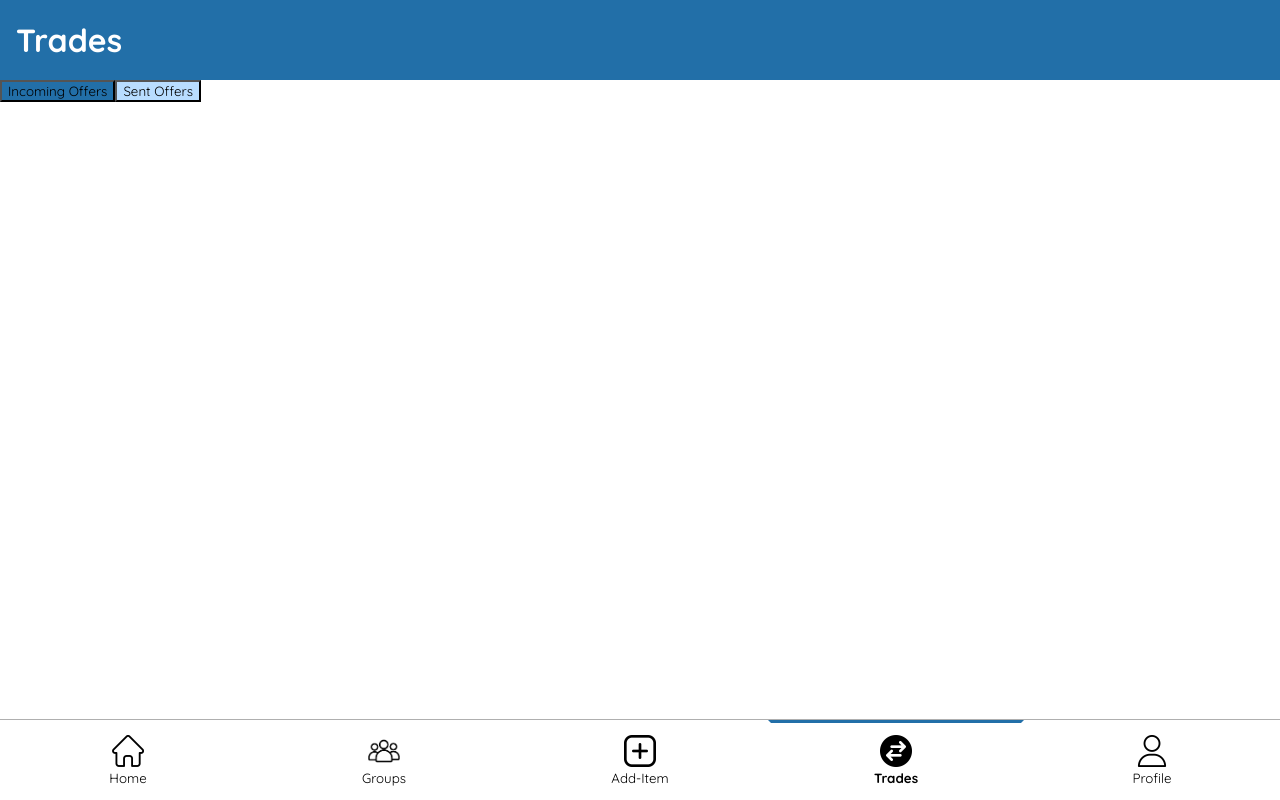
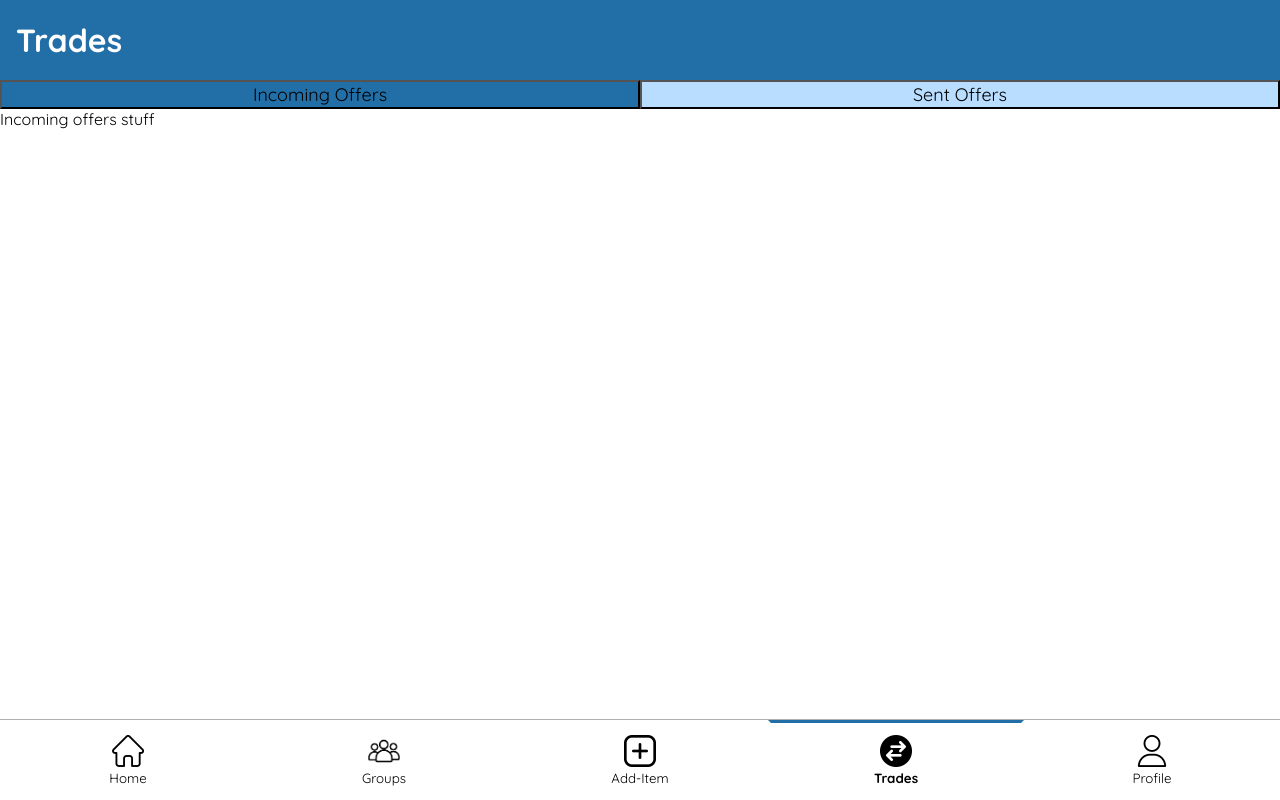
Before and after one commit to JDMCK/2800-202310-BBY08, a React (Create React App) app: page /trades in a window 1280 px wide. Built offline with nearby package versions, Linux system fonts and the light colour scheme; no server answers; sample sign-in values are in the browser's storage.

Commit message:
Added tabs for incoming/sent offers in MyTrades

```diff
--- /dev/null
+++ b/src/components/Inventory.js
@@ -0,0 +1,5 @@
+const Inventory = ({userID}) => {
+
+}
+
+export default Inventory;
--- a/src/components/index.js
+++ b/src/components/index.js
@@ -6,3 +6,4 @@ export { default as PreviewCard } from './PreviewCard';
 export { default as MarketplaceCard } from './MarketplaceCard';
 export { default as Confirmation } from './Confirmation';
 export { default as Tab } from './Tab';
+export { default as Inventory } from './Inventory';
--- a/src/pages/Item.js
+++ b/src/pages/Item.js
@@ -10,7 +10,6 @@ import { deleteObject, ref } from 'firebase/storage';
 const Item = () => {
 
   const [disabledButton, setDisabledButton] = useState(false);
-  const [showInitiate, setShowInitiate] = useState('');
   const navigate = useNavigate();
 
   const location = useLocation();
--- a/src/pages/Trades.js
+++ b/src/pages/Trades.js
@@ -1,25 +1,39 @@
+import { useState } from 'react';
 import { Footer, Navbar, Tab } from "../components";
 
 const Trades = () => {
+  const [incomingSelected, setIncomingSelected] = useState(true);
+  const [sentSelected, setSentSelected] = useState(false);
+
   // Names for tabs
   let incoming = 'Incoming Offers';
   let sent = 'Sent Offers'
 
   // Onclick functions for tabs
   const displayIncoming = () => {
-
+    if (incomingSelected !== true) {
+      setIncomingSelected(true);
+      setSentSelected(false);
+    }
   };
 
   const displaySent = () => {
-
+    if (sentSelected !== true) {
+      setSentSelected(true);
+      setIncomingSelected(false);
+    }
   };
 
   return (
     <>
       <Navbar title="Trades" />
       <div className='trade-tabs'>
-        <Tab onClick={() => displayIncoming()} selected={true} tabName={incoming} />
-        <Tab onClick={() => displaySent()} selected={false} tabName={sent} />
+        <Tab id='incomingTab' onClick={() => displayIncoming()} selected={incomingSelected} tabName={incoming} />
+        <Tab id='sentTab' onClick={() => displaySent()} selected={sentSelected} tabName={sent} />
+      </div>
+      <div id='trades'>
+        {incomingSelected && <p>Incoming offers stuff</p>}
+        {sentSelected && <p>Sent offers stuff</p>}
       </div>
       <Footer />
     </>
--- a/src/styles/index.js
+++ b/src/styles/index.js
@@ -10,3 +10,4 @@ export { default as marketplace } from './marketplace.css';
 export { default as login } from './login.css';
 export { default as loading } from './loading.css';
 export { default as tab } from './tab.css';
+export { default as trades } from './trades.css'
--- a/src/styles/tab.css
+++ b/src/styles/tab.css
@@ -1,7 +1,9 @@
 .selected {
     background-color: var(--primary);
+    font-size: 18px;
 }
 
 .not-selected {
     background-color: var(--secondary);
+    font-size: 18px;
 }
--- /dev/null
+++ b/src/styles/trades.css
@@ -0,0 +1,14 @@
+.trade-tabs {
+  display: grid;
+  grid-template-areas:
+    'tab1 tab2';
+  grid-template-columns: 1fr 1fr;
+}
+
+#incomingTab {
+  grid-area: tab1;
+}
+
+#sentTab {
+  grid-area: tab2;
+}
```
